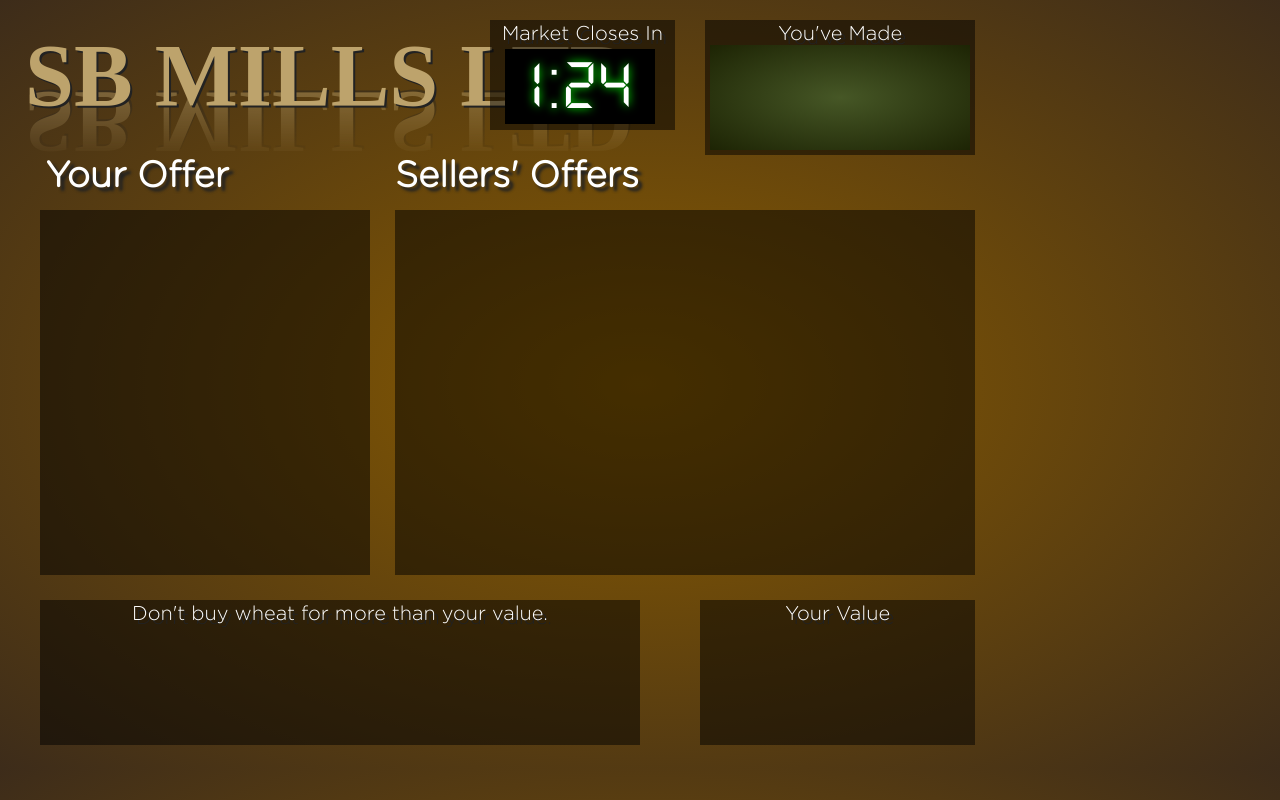
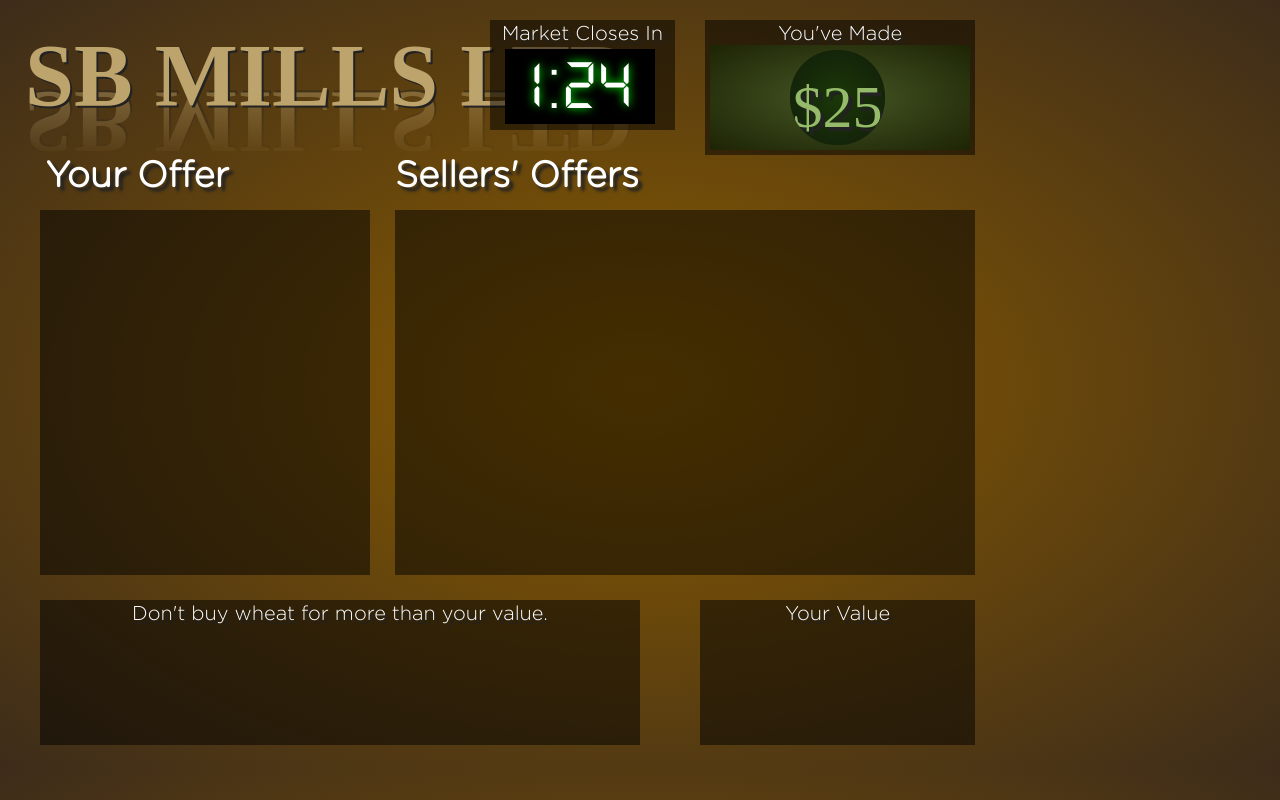
Before and after one commit to insideTheEconomy/TradingPit_Client, a website: page Resources/index.html in a window 1280 px wide. Drawn offline with Linux system fonts and the light colour scheme; files whose address does not match are found by name.

```diff
--- a/Resources/CSS/colors.less
+++ b/Resources/CSS/colors.less
@@ -6,3 +6,4 @@
 @black:  fade(black, 80%);
 @white: white;
 @tan: #bda36c;
+@lightgreen: #95ba6a;
--- a/Resources/CSS/style.less
+++ b/Resources/CSS/style.less
@@ -7,7 +7,7 @@
 
 
 /*-- General Styles --*/
-.webkit-reflect {
+.reflect {
 	-webkit-box-reflect: below -54px -webkit-gradient(linear, left top, left bottom, from(transparent), color-stop(12%, transparent), to(rgba(255, 255, 255, 0.54)));
 	position: absolute;
 }
@@ -34,7 +34,7 @@
 	font-size:88px;
 	color:@tan;
 	text-shadow: 2px 2px 0px rgba(34, 34, 34, 1);
-	.webkit-reflect;
+	.reflect;
 }
 
 h2 {
@@ -92,7 +92,7 @@
 	font-family:"clock";
 }
 
-.moneyCounter {
+.moneyWrap {
 	position:absolute;
 	width: 270px;
 	height: 135px;
@@ -108,10 +108,15 @@
 	color:@white;
 }
 
-.money {
+.dollar {
 	margin-left: 5px;
 	width: 260px;
 	height: 105px;
+
+	text-align:center;
+	font-size:60px;
+	font-family:"title";
+	color:@lightgreen;
 
 	background: rgba(70,87,38,1);
 	background: -moz-radial-gradient(center, ellipse cover, rgba(70,87,38,1) 0%, rgba(29,36,4,1) 100%);
@@ -120,6 +125,32 @@
 	background: -ms-radial-gradient(center, ellipse cover, rgba(70,87,38,1) 0%, rgba(29,36,4,1) 100%);
 	background: radial-gradient(ellipse at center, rgba(70,87,38,1) 0%, rgba(29,36,4,1) 100%);
 	filter: progid:DXImageTransform.Microsoft.gradient( startColorstr='#465726', endColorstr='#1d2404', GradientType=1 );
+}
+
+.moneyCounter {
+	width:95px;
+	height:95px;
+	border-radius: 46px;
+	line-height:115px;
+	text-align:center;
+	overflow:hidden;
+
+	margin-top: 5px;
+	margin-left: 80px;
+	position:absolute;
+
+	text-align:center;
+	font-size:60px;
+	font-family:"title";
+	color:@lightgreen;
+
+	background: rgba(27,56,8,1);
+	background: -moz-radial-gradient(center, ellipse cover, rgba(27,56,8,1) 0%, rgba(17,28,10,1) 100%);
+	background: -webkit-radial-gradient(center, ellipse cover, rgba(27,56,8,1) 0%, rgba(17,28,10,1) 100%);
+	background: -o-radial-gradient(center, ellipse cover, rgba(27,56,8,1) 0%, rgba(17,28,10,1) 100%);
+	background: -ms-radial-gradient(center, ellipse cover, rgba(27,56,8,1) 0%, rgba(17,28,10,1) 100%);
+	background: radial-gradient(ellipse at center, rgba(27,56,8,1) 0%, rgba(17,28,10,1) 100%);
+	filter: progid:DXImageTransform.Microsoft.gradient( startColorstr='#1b3808', endColorstr='#111c0a', GradientType=1 );
 }
 
 
--- a/Resources/index.html
+++ b/Resources/index.html
@@ -23,10 +23,10 @@
 					1:24
 				</div>
 			</div>
-			<div class="moneyCounter">
+			<div class="moneyWrap">
 				You've Made
-				<div class="money">
-
+				<div class="dollar">
+					<div class="moneyCounter">$25</div>
 				</div>
 			</div>
 
```
Also changed, not shown: Resources/CSS/style.css, 2 other files.
